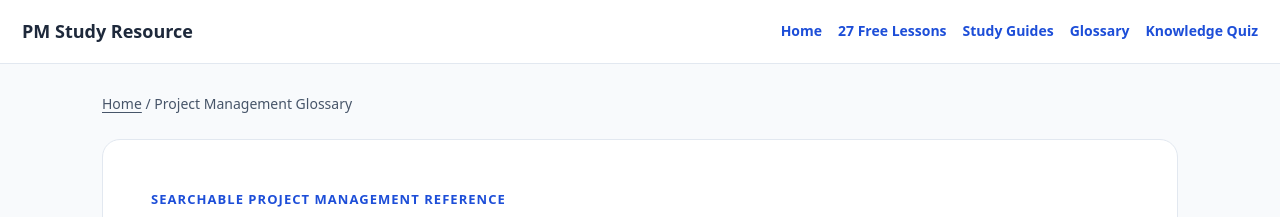
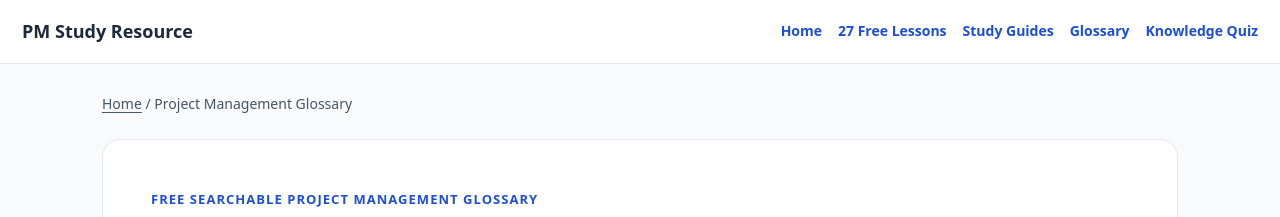
Before and after one commit to Dhananjith1/PM-Academy, a website: page project-management-glossary.html in a window 1280 px wide. Shown: the top 217 px of the page. Drawn offline with Linux system fonts and the light colour scheme.

Commit message:
Label the dedicated glossary as a free searchable resource

```diff
--- a/project-management-glossary.html
+++ b/project-management-glossary.html
@@ -32,7 +32,7 @@
 </style></head><body>
 <header><a class="brand" href="https://dhananjith1.github.io/PM-Academy/">PM Study Resource</a><nav class="top-nav" aria-label="Main navigation"><a href="https://dhananjith1.github.io/PM-Academy/">Home</a><a href="https://dhananjith1.github.io/PM-Academy/#learn">27 Free Lessons</a><a href="study-guides.html">Study Guides</a><a href="project-management-glossary.html" aria-current="page">Glossary</a><a href="https://dhananjith1.github.io/PM-Academy/#quiz">Knowledge Quiz</a></nav></header>
 <main><nav class="breadcrumbs" aria-label="Breadcrumb"><a href="https://dhananjith1.github.io/PM-Academy/">Home</a> / <span aria-current="page">Project Management Glossary</span></nav>
-<section class="hero"><p class="eyebrow">Searchable project management reference</p><h1>Project Management Glossary</h1><p class="lead">Find clear explanations of 35 project management terms, acronyms, formulas, planning concepts, and Agile delivery practices.</p></section>
+<section class="hero"><p class="eyebrow">Free searchable project management glossary</p><h1>Project Management Glossary</h1><p class="lead">Find clear explanations of 35 project management terms, acronyms, formulas, planning concepts, and Agile delivery practices.</p></section>
 <section class="glossary-tools" aria-label="Glossary search and navigation">
 <label for="glossary-search">Search project management terms</label>
 <input type="search" id="glossary-search" placeholder="Try WBS, CPI, critical path, Kanban, stakeholder…" autocomplete="off">
```
